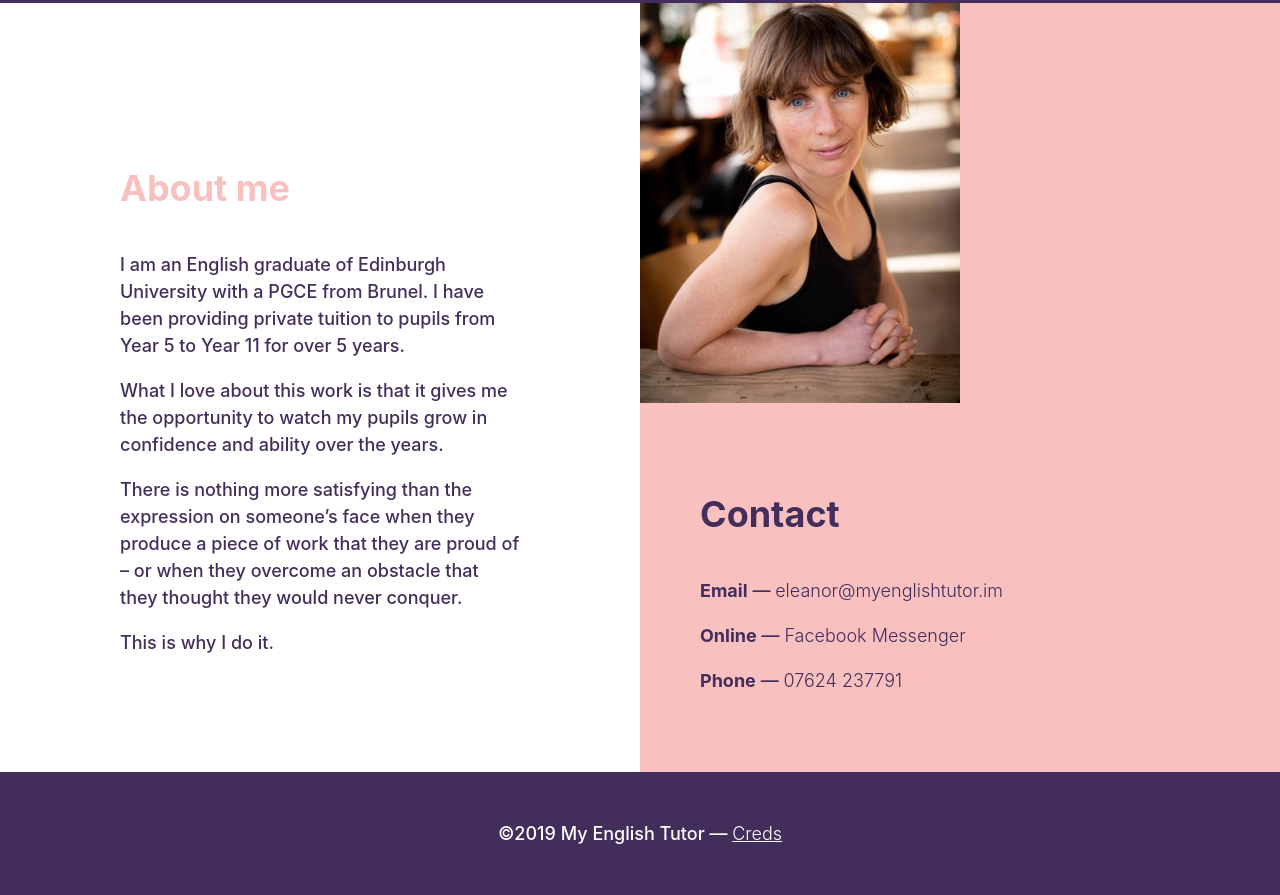
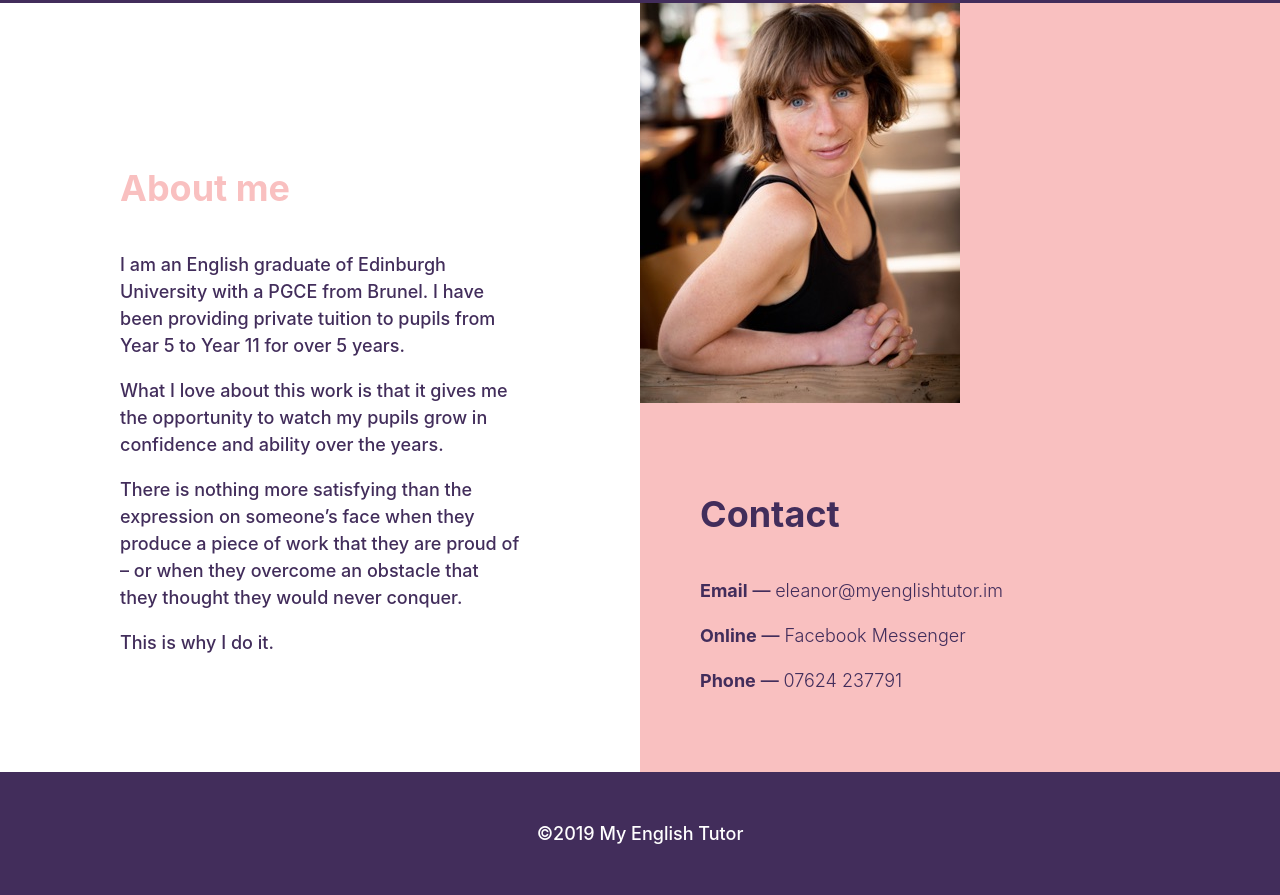
Before and after one commit to tibormiklos/myenglishtutor.im, a plain HTML site: page index.html in a window 1280 px wide. Shown: the part 2317-3212 px from the top of the page. Drawn offline with nearby package versions, Linux system fonts and the light colour scheme; a web font is replaced by a local one.

Commit message:
Take creds off footer

```diff
--- a/index.html
+++ b/index.html
@@ -90,7 +90,7 @@
   </main>
 
   <footer class="contained">
-    <p>&copy;2019 My English Tutor &mdash; <a href="http://tibormade.com" target="_blank" rel="nofollow">Creds</a></p>
+    <p>&copy;2019 My English Tutor</p>
   </footer>
 
 
```
